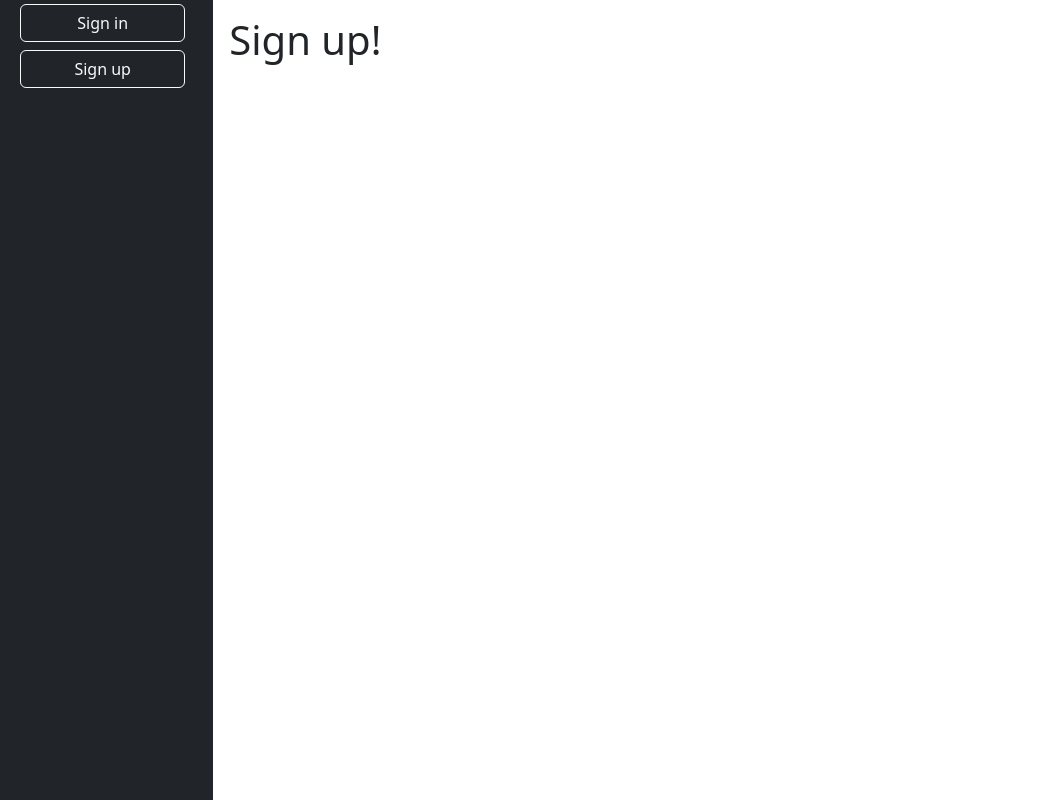
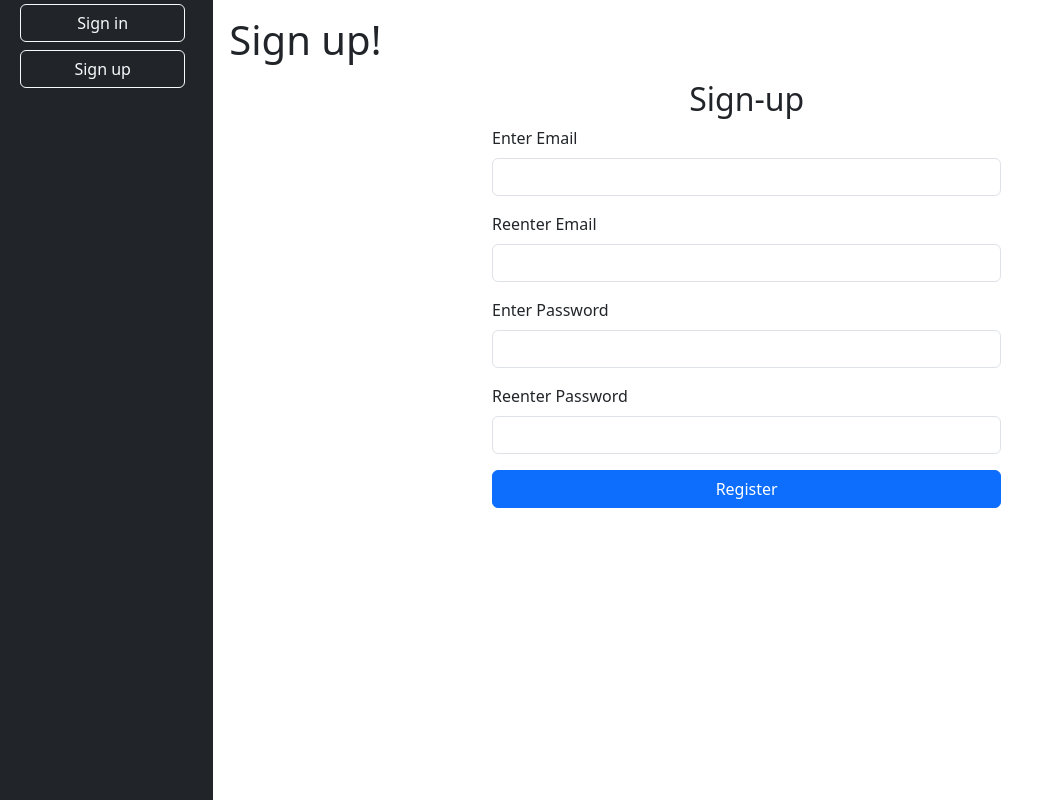
Before and after one commit to Bilgecrank/hindsite, a Flask app: page /sign-up in a window 1280 px wide. Shown: the part 118-918 px from the top of the page, without its empty margins (0-1044 px from the left). Run offline with Flask 3, Linux system fonts and the light colour scheme; parts of the project's set-up code (start-up, migrations or seed data) failed here and were passed over; some libraries are stand-ins or nearby versions.

Commit message:
Add sign-in and sign-up HTML templates
- Implement Bootstrap validation in sign-in.html for email and password fields.

- Create sign-up.html with email, password, and confirm password fields, including required validation.

- Ensure both templates extend from base-unauth.html

```diff
--- a/hindsite/templates/sign-up.html
+++ b/hindsite/templates/sign-up.html
@@ -1,9 +1,46 @@
 {% extends 'unauth-base.html' %}
 
-    {% block content %}
+{% block content %}
 
-    <ul>
+<div class="container">
+  <div class="row">
+    <div class="col-md-6 offset-md-3">
+      <h2 class="text-center">Sign-up</h2>
+      <form action="/sign-up" method="post" class="needs-validation" novalidate>
+        <div class="mb-3">
+          <label for="email" class="form-label">Enter Email</label>
+          <input type="email" class="form-control" id="email" name="email" required>
+          <div class="invalid-feedback">
+            Please provide a valid email.
+          </div>
+        </div>
+        <div class="mb-3">
+          <label for="confirmEmail" class="form-label">Reenter Email</label>
+          <input type="email" class="form-control" id="confirmEmail" name="confirmEmail" required>
+          <div class="invalid-feedback">
+            Please confirm your email address.
+          </div>
+        </div>
+        <div class="mb-3">
+          <label for="password" class="form-label">Enter Password</label>
+          <input type="password" class="form-control" id="password" name="password" required>
+          <div class="invalid-feedback">
+            Please provide a password.
+          </div>
+        </div>
+        <div class="mb-3">
+          <label for="confirmPassword" class="form-label">Reenter Password</label>
+          <input type="password" class="form-control" id="confirmPassword" name="confirmPassword" required>
+          <div class="invalid-feedback">
+            Please confirm your password.
+          </div>
+        </div>
+        <div class="d-grid gap-2">
+          <button type="submit" class="btn btn-primary">Register</button>
+        </div>
+      </form>
+    </div>
+  </div>
+</div>
 
-    </ul>
-
-    {% endblock %}
+{% endblock %}
```
Also changed, not shown: hindsite/templates/sign-in.html (+31 -5 lines).
